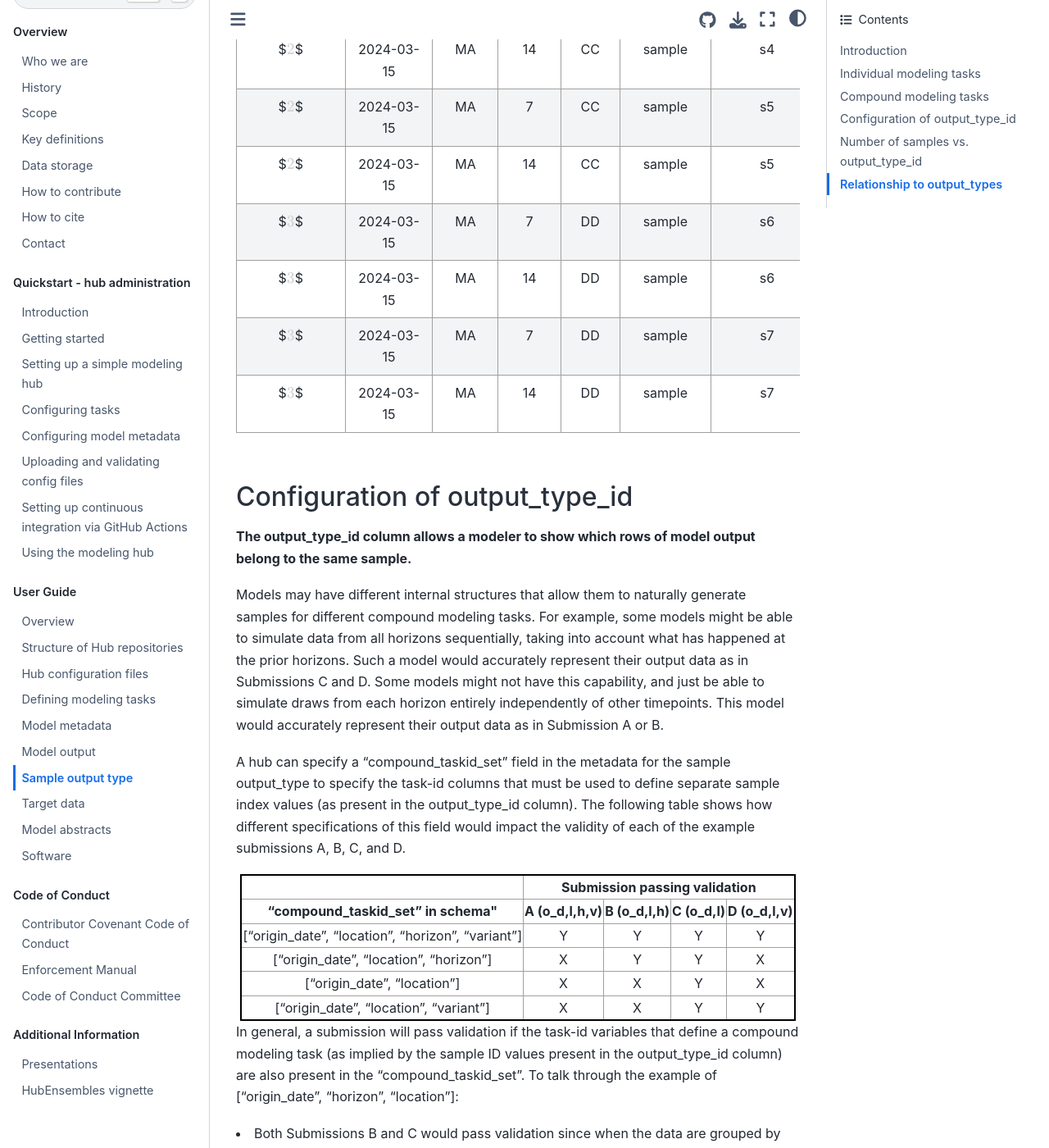
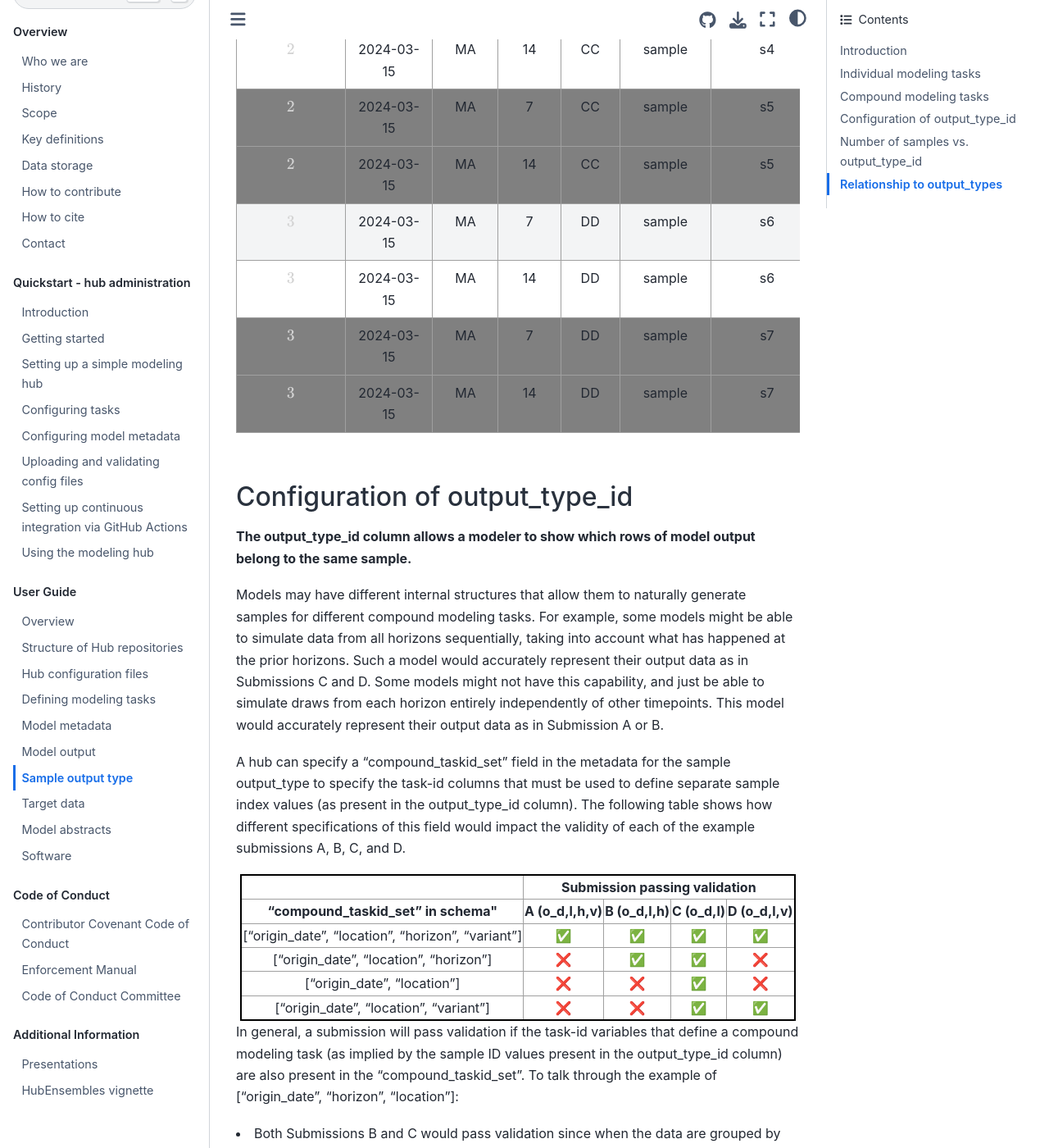
Before and after one commit to hubverse-org/hubDocs, a Sphinx documentation site: the page built from docs/source/user-guide/sample-output-type.md, in a window 1280 px wide and 1400 px high, scrolled down 9074 px. Shown: the whole window at 82% size. Built offline with Sphinx 7.4.7 and the Sphinx Book theme 1.1.4, drawn with Linux system fonts in a browser that asks for light colours; some of the changed text lies outside the part shown.

Commit message:
Update sample-output-type.md

````diff
--- a/docs/source/user-guide/sample-output-type.md
+++ b/docs/source/user-guide/sample-output-type.md
@@ -24,15 +24,15 @@ In many settings, forecasts will be made for individual modeling tasks, with no
 
 |compound_idx| Origin_date | horizon | location | output_type| Output_type_id | value |
 |:----------: |:----------: | :-----------: | :-----------: | :-----------: | :-----------: | :-----------: |
-| $${\color{lightgrey}1}$$ | 2024-03-15 | -1 | MA | sample | 0| - |
-| $${\color{lightgrey}1}$$ | 2024-03-15 | -1 | MA | sample | 1| - |
-| $${\color{lightgrey}1}$$ | 2024-03-15 | -1 | MA | sample | 2| - |
-| $${\color{lightgrey}2}$$ | 2024-03-15 | 0 | MA | sample | 3| - |
-| $${\color{lightgrey}2}$$ | 2024-03-15 | 0 | MA | sample | 4| - |
-| $${\color{lightgrey}2}$$ | 2024-03-15 | 0 | MA | sample | 5| - |
-| $${\color{lightgrey}3}$$ | 2024-03-15 | 1 | MA | sample | 6| - |
-| $${\color{lightgrey}3}$$ | 2024-03-15 | 1 | MA | sample | 7| - |
-| $${\color{lightgrey}3}$$ | 2024-03-15 | 1 | MA | sample | 8| - |
+| ${\color{lightgrey}1}$ | 2024-03-15 | -1 | MA | sample | 0| - |
+| ${\color{lightgrey}1}$ | 2024-03-15 | -1 | MA | sample | 1| - |
+| ${\color{lightgrey}1}$ | 2024-03-15 | -1 | MA | sample | 2| - |
+| ${\color{lightgrey}2}$ | 2024-03-15 | 0 | MA | sample | 3| - |
+| ${\color{lightgrey}2}$ | 2024-03-15 | 0 | MA | sample | 4| - |
+| ${\color{lightgrey}2}$ | 2024-03-15 | 0 | MA | sample | 5| - |
+| ${\color{lightgrey}3}$ | 2024-03-15 | 1 | MA | sample | 6| - |
+| ${\color{lightgrey}3}$ | 2024-03-15 | 1 | MA | sample | 7| - |
+| ${\color{lightgrey}3}$ | 2024-03-15 | 1 | MA | sample | 8| - |
 
 In this setting, a hub will specify a minimum and maximum number of required samples in the metadata for the prediction task. The associated configuration might look like:
 
@@ -90,26 +90,26 @@ Base data: mean output_type. In the table below, an entry of “-” stands in f
 		}
 ```
 
-<div class="heatMap">
+<div class="heatMap1">
 
 |compound_idx| Origin_date |location | horizon | variant | output_type| Output_type_id | value |
 |:----------: |:----------: | :-----------: | :-----------: | :-----------: | :-----------: | :-----------: | :-----------: |
-| $${\color{lightgrey}0}$$ | 2024-03-15 | MA | 7 | AA | sample | s0 | - |
-| $${\color{lightgrey}0}$$ | 2024-03-15 | MA | 7 | AA | sample | s1 | - |
-| $${\color{lightgrey}1}$$ | 2024-03-15 | MA | 7 | BB | sample | s2 | - |
-| $${\color{lightgrey}1}$$ | 2024-03-15 | MA | 7 | BB | sample | s3 | - |
-| $${\color{lightgrey}2}$$ | 2024-03-15 | MA | 7 | CC | sample | s4 | - |
-| $${\color{lightgrey}2}$$ | 2024-03-15 | MA | 7 | CC | sample | s5 | - |
-| $${\color{lightgrey}3}$$ | 2024-03-15 | MA | 7 | DD | sample | s6 | - |
-| $${\color{lightgrey}3}$$ | 2024-03-15 | MA | 7 | DD | sample | s7 | - |
-| $${\color{lightgrey}4}$$ | 2024-03-15 | MA | 14 | AA | sample | s8 | - |
-| $${\color{lightgrey}4}$$ | 2024-03-15 | MA | 14 | AA | sample | s9 | - |
-| $${\color{lightgrey}5}$$ | 2024-03-15 | MA | 14 | BB | sample | s10 | - |
-| $${\color{lightgrey}5}$$ | 2024-03-15 | MA | 14 | BB | sample | s11 | - |
-| $${\color{lightgrey}6}$$ | 2024-03-15 | MA | 14 | CC | sample | s12 | - |
-| $${\color{lightgrey}6}$$ | 2024-03-15 | MA | 14 | CC | sample | s13 | - |
-| $${\color{lightgrey}7}$$ | 2024-03-15 | MA | 14 | DD | sample | s14 | - |
-| $${\color{lightgrey}7}$$ | 2024-03-15 | MA | 14 | DD | sample | s15 | - |
+| ${\color{lightgrey}0}$ | 2024-03-15 | MA | 7 | AA | sample | s0 | - |
+| ${\color{lightgrey}0}$ | 2024-03-15 | MA | 7 | AA | sample | s1 | - |
+| ${\color{lightgrey}1}$ | 2024-03-15 | MA | 7 | BB | sample | s2 | - |
+| ${\color{lightgrey}1}$ | 2024-03-15 | MA | 7 | BB | sample | s3 | - |
+| ${\color{lightgrey}2}$ | 2024-03-15 | MA | 7 | CC | sample | s4 | - |
+| ${\color{lightgrey}2}$ | 2024-03-15 | MA | 7 | CC | sample | s5 | - |
+| ${\color{lightgrey}3}$ | 2024-03-15 | MA | 7 | DD | sample | s6 | - |
+| ${\color{lightgrey}3}$ | 2024-03-15 | MA | 7 | DD | sample | s7 | - |
+| ${\color{lightgrey}4}$ | 2024-03-15 | MA | 14 | AA | sample | s8 | - |
+| ${\color{lightgrey}4}$ | 2024-03-15 | MA | 14 | AA | sample | s9 | - |
+| ${\color{lightgrey}5}$ | 2024-03-15 | MA | 14 | BB | sample | s10 | - |
+| ${\color{lightgrey}5}$ | 2024-03-15 | MA | 14 | BB | sample | s11 | - |
+| ${\color{lightgrey}6}$ | 2024-03-15 | MA | 14 | CC | sample | s12 | - |
+| ${\color{lightgrey}6}$ | 2024-03-15 | MA | 14 | CC | sample | s13 | - |
+| ${\color{lightgrey}7}$ | 2024-03-15 | MA | 14 | DD | sample | s14 | - |
+| ${\color{lightgrey}7}$ | 2024-03-15 | MA | 14 | DD | sample | s15 | - |
 
 </div>
 
@@ -126,24 +126,28 @@ Base data: mean output_type. In the table below, an entry of “-” stands in f
 		}
 ```
 
+<div class="heatMap2">
+
 |compound_idx| Origin_date |location | horizon | variant | output_type| Output_type_id | value |
 |:----------: |:----------: | :-----------: | :-----------: | :-----------: | :-----------: | :-----------: | :-----------: |
-| $${\color{lightgrey}0}$$ | 2024-03-15 | MA | 7 | AA | sample | s0 | - |
-| $${\color{lightgrey}0}$$ | 2024-03-15 | MA | 7 | BB | sample | s0 | - |
-| $${\color{lightgrey}0}$$ | 2024-03-15 | MA | 7 | CC | sample | s0 | - |
-| $${\color{lightgrey}0}$$ | 2024-03-15 | MA | 7 | DD | sample | s0 | - |
-| $${\color{lightgrey}0}$$ | 2024-03-15 | MA | 7 | AA | sample | s1 | - |
-| $${\color{lightgrey}0}$$ | 2024-03-15 | MA | 7 | BB | sample | s1 | - |
-| $${\color{lightgrey}0}$$ | 2024-03-15 | MA | 7 | CC | sample | s1 | - |
-| $${\color{lightgrey}0}$$ | 2024-03-15 | MA | 7 | DD | sample | s1 | - |
-| $${\color{lightgrey}1}$$ | 2024-03-15 | MA | 14 | AA | sample | s2 | - |
-| $${\color{lightgrey}1}$$ | 2024-03-15 | MA | 14 | BB | sample | s2 | - |
-| $${\color{lightgrey}1}$$ | 2024-03-15 | MA | 14 | CC | sample | s2 | - |
-| $${\color{lightgrey}1}$$ | 2024-03-15 | MA | 14 | DD | sample | s2 | - |
-| $${\color{lightgrey}1}$$ | 2024-03-15 | MA | 14 | AA | sample | s3 | - |
-| $${\color{lightgrey}1}$$ | 2024-03-15 | MA | 14 | BB | sample | s3 | - |
-| $${\color{lightgrey}1}$$ | 2024-03-15 | MA | 14 | CC | sample | s3 | - |
-| $${\color{lightgrey}1}$$ | 2024-03-15 | MA | 14 | DD | sample | s3 | - |
+| ${\color{lightgrey}0}$ | 2024-03-15 | MA | 7 | AA | sample | s0 | - |
+| ${\color{lightgrey}0}$ | 2024-03-15 | MA | 7 | BB | sample | s0 | - |
+| ${\color{lightgrey}0}$ | 2024-03-15 | MA | 7 | CC | sample | s0 | - |
+| ${\color{lightgrey}0}$ | 2024-03-15 | MA | 7 | DD | sample | s0 | - |
+| ${\color{lightgrey}0}$ | 2024-03-15 | MA | 7 | AA | sample | s1 | - |
+| ${\color{lightgrey}0}$ | 2024-03-15 | MA | 7 | BB | sample | s1 | - |
+| ${\color{lightgrey}0}$ | 2024-03-15 | MA | 7 | CC | sample | s1 | - |
+| ${\color{lightgrey}0}$ | 2024-03-15 | MA | 7 | DD | sample | s1 | - |
+| ${\color{lightgrey}1}$ | 2024-03-15 | MA | 14 | AA | sample | s2 | - |
+| ${\color{lightgrey}1}$ | 2024-03-15 | MA | 14 | BB | sample | s2 | - |
+| ${\color{lightgrey}1}$ | 2024-03-15 | MA | 14 | CC | sample | s2 | - |
+| ${\color{lightgrey}1}$ | 2024-03-15 | MA | 14 | DD | sample | s2 | - |
+| ${\color{lightgrey}1}$ | 2024-03-15 | MA | 14 | AA | sample | s3 | - |
+| ${\color{lightgrey}1}$ | 2024-03-15 | MA | 14 | BB | sample | s3 | - |
+| ${\color{lightgrey}1}$ | 2024-03-15 | MA | 14 | CC | sample | s3 | - |
+| ${\color{lightgrey}1}$ | 2024-03-15 | MA | 14 | DD | sample | s3 | - |
+
+</div>
 
 **Submission C**: sample output_type where each compound modeling task corresponds to a combination of origin_date and location. In this example, there is a single compound modeling task which we can describe as **“Massachusetts with the origin_date of 2024-03-15”**. In the example data shown below there is one unique compound modeling task (shown with the latent grayed out column) and two unique samples. Each sample represents a grouped collection of possible values for all four variants across both prediction horizons.
 
@@ -158,24 +162,28 @@ Base data: mean output_type. In the table below, an entry of “-” stands in f
                }
 ```
 
+<div class="heatMap3">
+
 |compound_idx| Origin_date |location | horizon | variant | output_type| Output_type_id | value |
 |:----------: |:----------: | :-----------: | :-----------: | :-----------: | :-----------: | :-----------: | :-----------: |
-| $${\color{lightgrey}0}$$ | 2024-03-15 | MA | 7 | AA | sample | s0 | - |
-| $${\color{lightgrey}0}$$ | 2024-03-15 | MA | 7 | BB | sample | s0 | - |
-| $${\color{lightgrey}0}$$ | 2024-03-15 | MA | 7 | CC | sample | s0 | - |
-| $${\color{lightgrey}0}$$ | 2024-03-15 | MA | 7 | DD | sample | s0 | - |
-| $${\color{lightgrey}0}$$ | 2024-03-15 | MA | 14 | AA | sample | s0 | - |
-| $${\color{lightgrey}0}$$ | 2024-03-15 | MA | 14 | BB | sample | s0 | - |
-| $${\color{lightgrey}0}$$ | 2024-03-15 | MA | 14 | CC | sample | s0 | - |
-| $${\color{lightgrey}0}$$ | 2024-03-15 | MA | 14 | DD | sample | s0 | - |
-| $${\color{lightgrey}0}$$ | 2024-03-15 | MA | 7 | AA | sample | s1 | - |
-| $${\color{lightgrey}0}$$ | 2024-03-15 | MA | 7 | BB | sample | s1 | - |
-| $${\color{lightgrey}0}$$ | 2024-03-15 | MA | 7 | CC | sample | s1 | - |
-| $${\color{lightgrey}0}$$ | 2024-03-15 | MA | 7 | DD | sample | s1 | - |
-| $${\color{lightgrey}0}$$ | 2024-03-15 | MA | 14 | AA | sample | s1 | - |
-| $${\color{lightgrey}0}$$ | 2024-03-15 | MA | 14 | BB | sample | s1 | - |
-| $${\color{lightgrey}0}$$ | 2024-03-15 | MA | 14 | CC | sample | s1 | - |
-| $${\color{lightgrey}0}$$ | 2024-03-15 | MA | 14 | DD | sample | s1 | - |
+| ${\color{lightgrey}0}$ | 2024-03-15 | MA | 7 | AA | sample | s0 | - |
+| ${\color{lightgrey}0}$ | 2024-03-15 | MA | 7 | BB | sample | s0 | - |
+| ${\color{lightgrey}0}$ | 2024-03-15 | MA | 7 | CC | sample | s0 | - |
+| ${\color{lightgrey}0}$ | 2024-03-15 | MA | 7 | DD | sample | s0 | - |
+| ${\color{lightgrey}0}$ | 2024-03-15 | MA | 14 | AA | sample | s0 | - |
+| ${\color{lightgrey}0}$ | 2024-03-15 | MA | 14 | BB | sample | s0 | - |
+| ${\color{lightgrey}0}$ | 2024-03-15 | MA | 14 | CC | sample | s0 | - |
+| ${\color{lightgrey}0}$ | 2024-03-15 | MA | 14 | DD | sample | s0 | - |
+| ${\color{lightgrey}0}$ | 2024-03-15 | MA | 7 | AA | sample | s1 | - |
+| ${\color{lightgrey}0}$ | 2024-03-15 | MA | 7 | BB | sample | s1 | - |
+| ${\color{lightgrey}0}$ | 2024-03-15 | MA | 7 | CC | sample | s1 | - |
+| ${\color{lightgrey}0}$ | 2024-03-15 | MA | 7 | DD | sample | s1 | - |
+| ${\color{lightgrey}0}$ | 2024-03-15 | MA | 14 | AA | sample | s1 | - |
+| ${\color{lightgrey}0}$ | 2024-03-15 | MA | 14 | BB | sample | s1 | - |
+| ${\color{lightgrey}0}$ | 2024-03-15 | MA | 14 | CC | sample | s1 | - |
+| ${\color{lightgrey}0}$ | 2024-03-15 | MA | 14 | DD | sample | s1 | - |
+
+</div>
 
 **Submission D**: sample output_type where a compound modeling task corresponds to a combination of values for origin_date, location and variant. In plain language, this could be described as **“trajectories of proportions over time for a given variant in a given location, with each variant treated independently from each other.”**  In the example data shown below there are four unique compound modeling tasks (shown with the grayed out column) and two samples for each.
 
@@ -190,24 +198,28 @@ Base data: mean output_type. In the table below, an entry of “-” stands in f
 		}
 ```
 
+<div class="heatMap4">
+
 |compound_idx| Origin_date |location | horizon | variant | output_type| Output_type_id | value |
 |:----------: |:----------: | :-----------: | :-----------: | :-----------: | :-----------: | :-----------: | :-----------: |
-| $${\color{lightgrey}0}$$ | 2024-03-15 | MA | 7 | AA | sample | s0 | - |
-| $${\color{lightgrey}0}$$ | 2024-03-15 | MA | 14 | AA | sample | s0 | - |
-| $${\color{lightgrey}0}$$ | 2024-03-15 | MA | 7 | AA | sample | s1 | - |
-| $${\color{lightgrey}0}$$ | 2024-03-15 | MA | 14 | AA | sample | s1 | - |
-| $${\color{lightgrey}1}$$ | 2024-03-15 | MA | 7 | BB | sample | s2 | - |
-| $${\color{lightgrey}1}$$ | 2024-03-15 | MA | 14 | BB | sample | s2 | - |
-| $${\color{lightgrey}1}$$ | 2024-03-15 | MA | 7 | BB | sample | s3 | - |
-| $${\color{lightgrey}1}$$ | 2024-03-15 | MA | 14 | BB | sample | s3 | - |
-| $${\color{lightgrey}2}$$ | 2024-03-15 | MA | 7 | CC | sample | s4 | - |
-| $${\color{lightgrey}2}$$ | 2024-03-15 | MA | 14| CC | sample | s4 | - |
-| $${\color{lightgrey}2}$$ | 2024-03-15 | MA | 7 | CC | sample | s5 | - |
-| $${\color{lightgrey}2}$$ | 2024-03-15 | MA | 14 | CC | sample | s5 | - |
-| $${\color{lightgrey}3}$$ | 2024-03-15 | MA | 7 | DD | sample | s6 | - |
-| $${\color{lightgrey}3}$$ | 2024-03-15 | MA | 14 | DD | sample | s6 | - |
-| $${\color{lightgrey}3}$$ | 2024-03-15 | MA | 7 | DD | sample | s7 | - |
-| $${\color{lightgrey}3}$$ | 2024-03-15 | MA | 14 | DD | sample | s7 | - |
+| ${\color{lightgrey}0}$ | 2024-03-15 | MA | 7 | AA | sample | s0 | - |
+| ${\color{lightgrey}0}$ | 2024-03-15 | MA | 14 | AA | sample | s0 | - |
+| ${\color{lightgrey}0}$ | 2024-03-15 | MA | 7 | AA | sample | s1 | - |
+| ${\color{lightgrey}0}$ | 2024-03-15 | MA | 14 | AA | sample | s1 | - |
+| ${\color{lightgrey}1}$ | 2024-03-15 | MA | 7 | BB | sample | s2 | - |
+| ${\color{lightgrey}1}$ | 2024-03-15 | MA | 14 | BB | sample | s2 | - |
+| ${\color{lightgrey}1}$ | 2024-03-15 | MA | 7 | BB | sample | s3 | - |
+| ${\color{lightgrey}1}$ | 2024-03-15 | MA | 14 | BB | sample | s3 | - |
+| ${\color{lightgrey}2}$ | 2024-03-15 | MA | 7 | CC | sample | s4 | - |
+| ${\color{lightgrey}2}$ | 2024-03-15 | MA | 14| CC | sample | s4 | - |
+| ${\color{lightgrey}2}$ | 2024-03-15 | MA | 7 | CC | sample | s5 | - |
+| ${\color{lightgrey}2}$ | 2024-03-15 | MA | 14 | CC | sample | s5 | - |
+| ${\color{lightgrey}3}$ | 2024-03-15 | MA | 7 | DD | sample | s6 | - |
+| ${\color{lightgrey}3}$ | 2024-03-15 | MA | 14 | DD | sample | s6 | - |
+| ${\color{lightgrey}3}$ | 2024-03-15 | MA | 7 | DD | sample | s7 | - |
+| ${\color{lightgrey}3}$ | 2024-03-15 | MA | 14 | DD | sample | s7 | - |
+
+</div>
 
 ## Configuration of output_type_id
 **The output_type_id column allows a modeler to show which rows of model output belong to the same sample.**
@@ -232,31 +244,31 @@ A hub can specify a "compound_taskid_set" field in the metadata for the sample o
   </tr>
   <tr>
     <td>[“origin_date”, “location”, “horizon”, “variant”]</td>
-    <td>Y</td>
-    <td>Y</td>
-    <td>Y</td>
-    <td>Y</td>
+    <td>✅</td>
+    <td>✅</td>
+    <td>✅</td>
+    <td>✅</td>
   </tr>
   <tr>
     <td>[“origin_date”, “location”, “horizon”]</td>
-    <td>X</td>
-    <td>Y</td>
-    <td>Y</td>
-    <td>X</td>
+    <td>❌</td>
+    <td>✅</td>
+    <td>✅</td>
+    <td>❌</td>
   </tr>
   <tr>
     <td>[“origin_date”, “location”]</td>
-    <td>X</td>
-    <td>X</td>
-    <td>Y</td>
-    <td>X</td>
+    <td>❌</td>
+    <td>❌</td>
+    <td>✅</td>
+    <td>❌</td>
   </tr>
   <tr>
     <td>[“origin_date”, “location”, “variant”]</td>
-    <td>X</td>
-    <td>X</td>
-    <td>Y</td>
-    <td>Y</td>
+    <td>❌</td>
+    <td>❌</td>
+    <td>✅</td>
+    <td>✅</td>
   </tr>
 </table>
 
````
